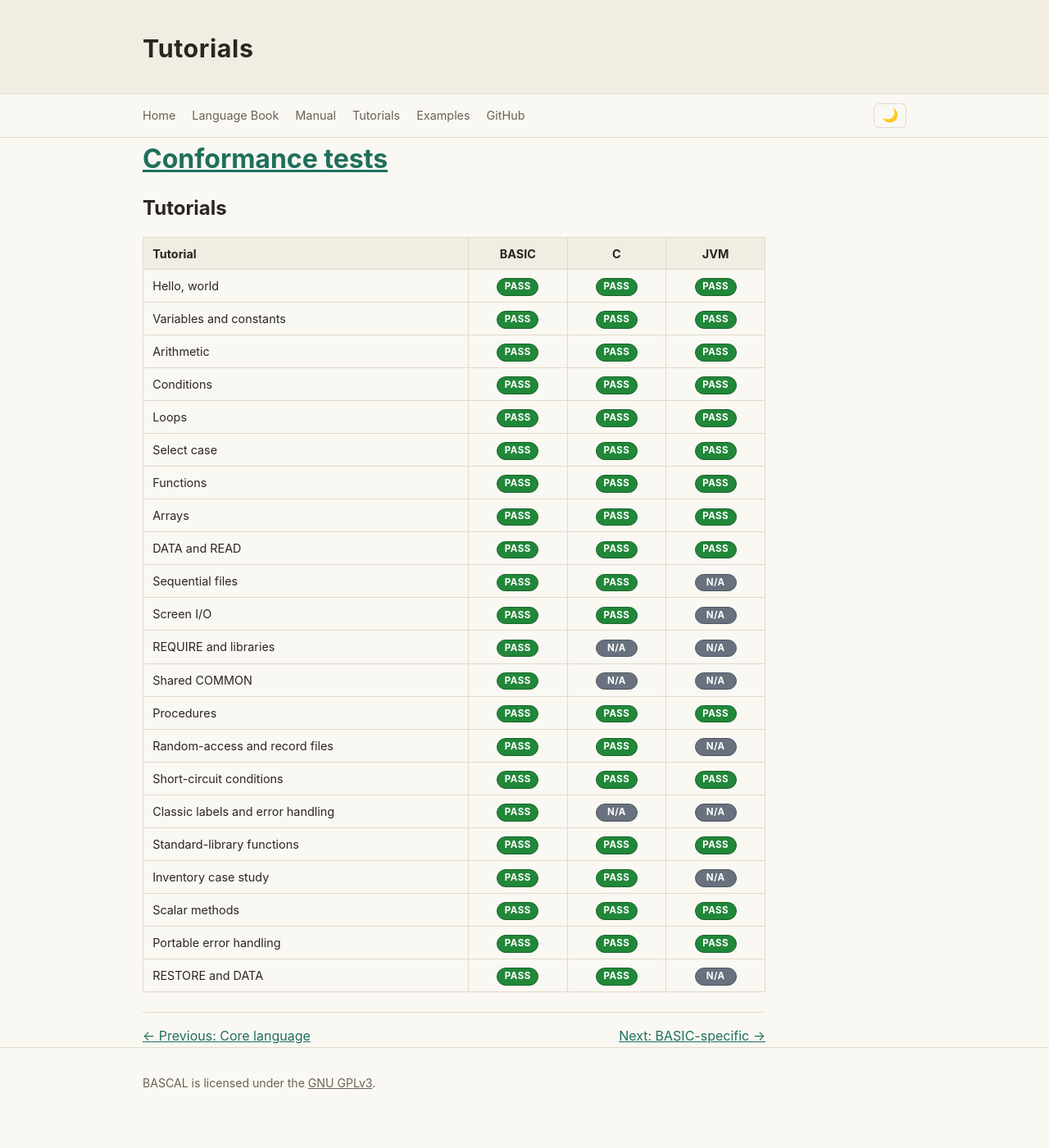
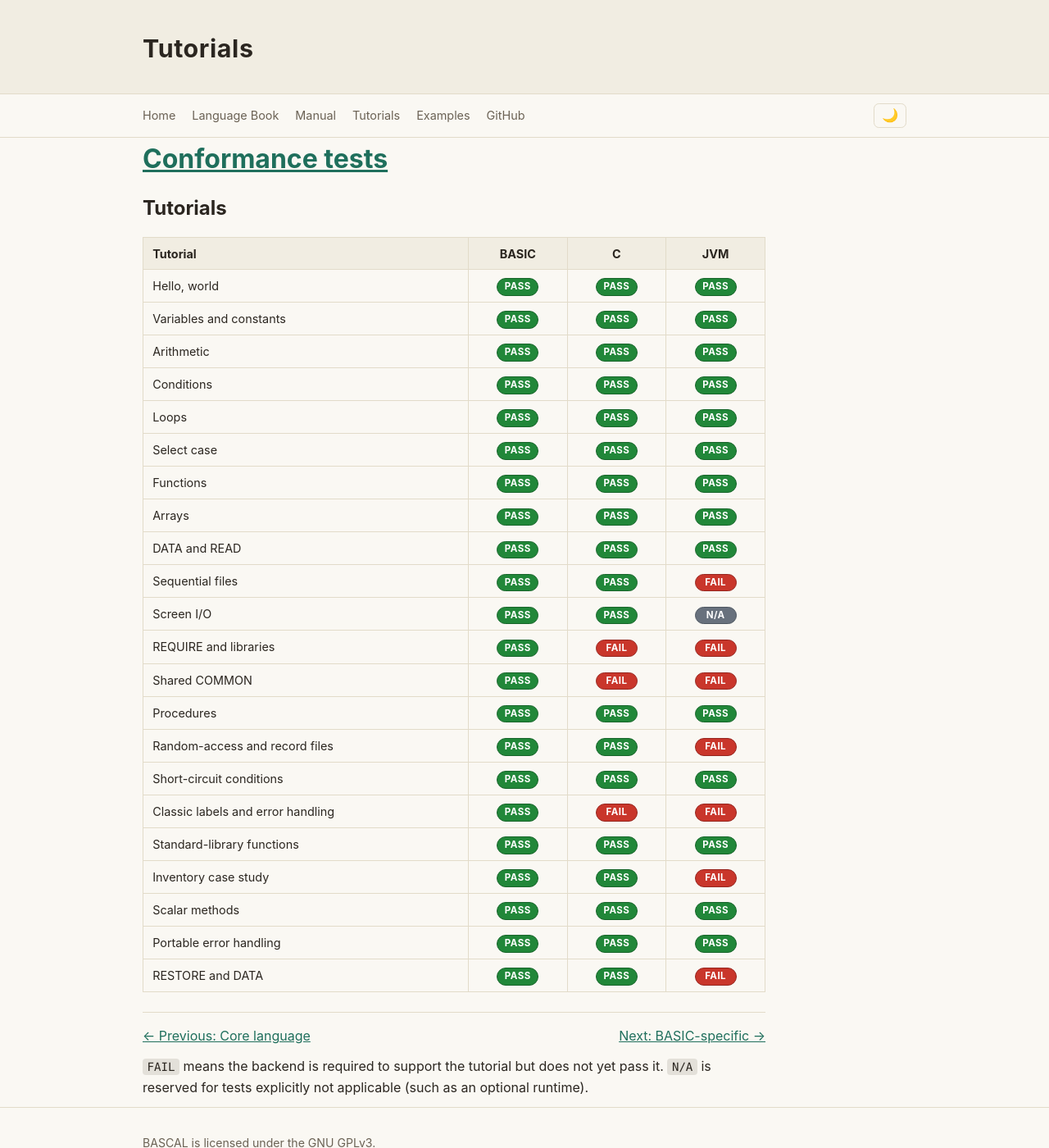
Before and after one commit to johnjoeallen/bascal, an MkDocs documentation site: the page built from docs/conformance/tutorials.md, in a window 1280 px wide and 1400 px high. Shown: the whole window at 82% size. Built offline with MkDocs 1.6.1, drawn with Linux system fonts in a browser that asks for light colours.

Commit message:
Distinguish conformance failures from N/A

```diff
--- a/docs/conformance/tutorials.md
+++ b/docs/conformance/tutorials.md
@@ -13,21 +13,23 @@
 | Functions | PASS | PASS | PASS |
 | Arrays | PASS | PASS | PASS |
 | DATA and READ | PASS | PASS | PASS |
-| Sequential files | PASS | PASS | N/A |
+| Sequential files | PASS | PASS | FAIL |
 | Screen I/O | PASS | PASS | N/A |
-| REQUIRE and libraries | PASS | N/A | N/A |
-| Shared COMMON | PASS | N/A | N/A |
+| REQUIRE and libraries | PASS | FAIL | FAIL |
+| Shared COMMON | PASS | FAIL | FAIL |
 | Procedures | PASS | PASS | PASS |
-| Random-access and record files | PASS | PASS | N/A |
+| Random-access and record files | PASS | PASS | FAIL |
 | Short-circuit conditions | PASS | PASS | PASS |
-| Classic labels and error handling | PASS | N/A | N/A |
+| Classic labels and error handling | PASS | FAIL | FAIL |
 | Standard-library functions | PASS | PASS | PASS |
-| Inventory case study | PASS | PASS | N/A |
+| Inventory case study | PASS | PASS | FAIL |
 | Scalar methods | PASS | PASS | PASS |
 | Portable error handling | PASS | PASS | PASS |
-| RESTORE and DATA | PASS | PASS | N/A |
+| RESTORE and DATA | PASS | PASS | FAIL |
 
 <nav class="conformance-nav" aria-label="Conformance results navigation">
   <a href="../">← Previous: Core language</a>
   <a href="basic/">Next: BASIC-specific →</a>
 </nav>
+
+`FAIL` means the backend is required to support the tutorial but does not yet pass it. `N/A` is reserved for tests explicitly not applicable (such as an optional runtime).
```
Also changed, not shown: 2 other files.
